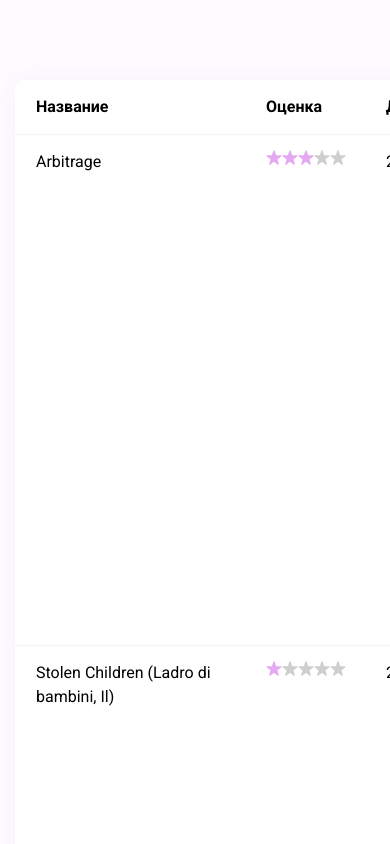
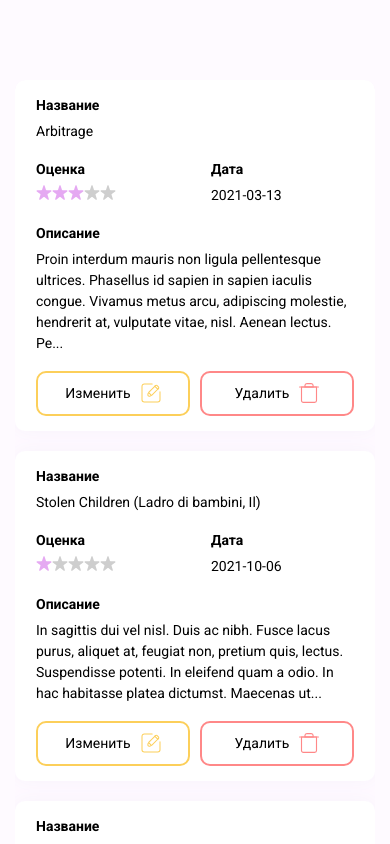
Before and after one commit to fire-insurance/WhiteSoft_Test_Assignment, a React (Create React App) app: page / in a window 390 px wide. Shown: the top 844 px of the page. Built offline with nearby package versions, Linux system fonts and the light colour scheme.

Commit message:
adaptive table view

```diff
--- a/src/components/Movie/Movie.module.scss
+++ b/src/components/Movie/Movie.module.scss
@@ -1,4 +1,68 @@
 .control-buttons {
     display: flex;
-    column-gap: 15px;
+    flex-direction: column;
+    row-gap: 5px;
+
+    .button {
+        padding: 5px;
+        border-width: 0px;
+        border-radius: 5px;
+
+        p {
+            display: none;
+        }
+    }
 }
+
+.cell-title {
+    display: none;
+}
+
+@media screen and (max-width: 768px) {
+    .cell-title {
+        display: block;
+        margin-bottom: 10px;
+    }
+
+    .comment {
+        grid-column: 1/-1;
+    }
+
+    .control-buttons {
+        grid-column: 1/-1;
+        display: flex;
+        flex-direction: row;
+        justify-content: center;
+        width: 100%;
+        column-gap: 20px;
+
+        .button {
+            padding: 10px 30px;
+            border-width: 2px;
+            border-radius: 10px;
+
+            p {
+                display: block;
+            }
+        }
+    }
+}
+
+@media screen and (max-width: 550px) {
+    .movie-title {
+        grid-column: 1/-1;
+    }
+
+    .cell-title {
+        margin-bottom: 5px;
+    }
+
+    .control-buttons {
+        column-gap: 10px;
+        .button {
+            padding: 10px;
+            width: 100%;
+            justify-content: center;
+        }
+    }
+}
--- a/src/components/Movie/Movie.tsx
+++ b/src/components/Movie/Movie.tsx
@@ -16,22 +16,34 @@ const Movie: FC<MovieComponent> = ({ movie, rowClass }) => {
 
     return (
         <tr className={rowClass}>
-            <td>{title}</td>
-            <td><StarsRating rate={rate} /></td>
-            <td>{date}</td>
-            <td>{trimText(comment, 200, true)}</td>
+            <td className={styles['movie-title']}>
+                <h4 className={styles['cell-title']}>Название</h4>
+                {title}
+            </td>
+            <td>
+                <h4 className={styles['cell-title']}>Оценка</h4>
+                <StarsRating rate={rate} />
+            </td>
+            <td>
+                <h4 className={styles['cell-title']}>Дата</h4>
+                {date}
+            </td>
+            <td className={styles.comment}>
+                <h4 className={styles['cell-title']}>Описание</h4>
+                {trimText(comment, 200, true)}
+            </td>
             <td className={styles['control-buttons']}>
                 <ProjectButton
                     text='Изменить'
-                    button_style='_style_edit'
-                    img_alt='Изменить данные фильма'
+                    button_style='edit'
                     onClick={() => { }}
+                    buttonClass={styles.button}
                 />
                 <ProjectButton
                     text='Удалить'
-                    button_style='_style_delete'
-                    img_alt='Удалить фильм'
+                    button_style='delete'
                     onClick={() => { }}
+                    buttonClass={styles.button}
                 />
             </td>
         </tr>
--- a/src/components/MoviesTable/MoviesTable.module.scss
+++ b/src/components/MoviesTable/MoviesTable.module.scss
@@ -7,9 +7,6 @@
     overflow: hidden;
     box-shadow: 0px 0px 20px #f9f2fb;
     border-collapse: collapse;
-
-    &__header {
-    }
 
     &__row {
         display: grid;
@@ -24,6 +21,42 @@
         &:hover {
             background-color: $light-purple;
         }
-
     }
 }
+
+@media screen and (max-width: 768px) {
+    .table {
+        background-color: transparent;
+        box-shadow: none;
+
+        &__header {
+            display: none;
+        }
+
+        &__body {
+            display: flex;
+            flex-direction: column;
+            row-gap: 20px;
+        }
+
+        &__row {
+            background-color: white;
+            box-shadow: 0px 0px 20px #f9f2fb;
+            border-radius: 10px;
+            grid-template-columns: 2fr 1fr 1fr;
+            row-gap: 25px;
+            border-bottom: none;
+        }
+    }
+}
+
+@media screen and (max-width: 550px) {
+    .table {
+        font-size: 14px;
+
+        &__row {
+            grid-template-columns: repeat(2, 1fr);
+            row-gap: 15px;
+        }
+    }
+}
--- a/src/components/MoviesTable/MoviesTable.tsx
+++ b/src/components/MoviesTable/MoviesTable.tsx
@@ -20,7 +20,7 @@ const MoviesTable: FC<MoviesTableData> = ({ data }) => {
                 </tr>
             </thead>
 
-            <tbody>
+            <tbody className={styles.table__body}>
                 {
                     data.map(movie =>
                         <Movie
--- a/src/components/ProjectButton/ProjectButton.module.scss
+++ b/src/components/ProjectButton/ProjectButton.module.scss
@@ -1,29 +1,55 @@
 @import "../../assets/styles/variables.scss";
 
 .button {
-    transition: 0.25s background-color ease-in-out;
+    transition: 0.15s background-color ease-in-out;
     cursor: pointer;
     outline: none;
-    border: none;
+    border: 2px solid;
+    border-radius: 10px;
+    padding: 10px 30px;
+    display: flex;
+    column-gap: 10px;
+    background-color: white;
+    justify-content: space-between;
+    height: fit-content;
+
+    &:hover {
+        color: white;
+
+        .icon {
+            filter: brightness(0) saturate(100%) invert(100%);
+        }
+    }
 
     &_style_primary {
-        padding: 14px 45px;
-        border: 1px solid $purple;
+        border-color: $purple;
         background-color: $light-purple;
 
         &:hover {
             background-color: $purple;
-            color: white;
         }
     }
 
-    &_style_delete,
-    &_style_edit,
+    &_style_edit {
+        border-color: $styled_orange;
+
+        &:hover {
+            background-color: $styled_orange;
+        }
+    }
+
+    &_style_delete {
+        border-color: $styled_red;
+
+        &:hover {
+            background-color: $styled_red;
+        }
+    }
     &_style_accept {
-        background-color: transparent;
+        border-color: $styled_green;
 
-        .text-content{
-            display: none;
+        &:hover {
+            background-color: $styled_green;
         }
     }
 }
--- a/src/components/ProjectButton/ProjectButton.tsx
+++ b/src/components/ProjectButton/ProjectButton.tsx
@@ -9,30 +9,31 @@ interface ProjectButtonProps {
     button_type?: 'submit' | 'button' | 'reset',
     text?: string,
     onClick(): any,
-    button_style: '_style_primary' | '_style_delete' | '_style_edit' | '_style_accept',
-    img_alt?: string
+    button_style: 'primary' | 'delete' | 'edit' | 'accept',
+    buttonClass?: string
+    img?: string
 }
 
 const defaultImages = {
-    '_style_primary': '',
-    '_style_delete': deleteIcon,
-    '_style_edit': editIcon,
-    '_style_accept': acceptIcon
+    'primary': '',
+    'delete': deleteIcon,
+    'edit': editIcon,
+    'accept': acceptIcon
 }
 
-const ProjectButton: FC<ProjectButtonProps> = ({ button_type, text, onClick, button_style, img_alt }) => {
+const ProjectButton: FC<ProjectButtonProps> = ({ button_type, text, onClick, button_style, buttonClass, img }) => {
     return (
         <button
             onClick={onClick}
-            className={cn(styles.button, styles['button' + button_style])}
+            className={cn(styles.button, styles['button_style_' + button_style], buttonClass)}
             type={button_type ? button_type : 'button'}
         >
             {text && <p className={styles['text-content']}>{text}</p>}
 
-            {button_style === '_style_primary' ?
-                <></>
+            {img ?
+                <img src={img} className={styles.icon}></img>
                 :
-                <img src={defaultImages[button_style]} alt={img_alt} />
+                button_style !== 'primary' && <img src={defaultImages[button_style]} className={styles.icon} />
             }
         </button>
     )
```
